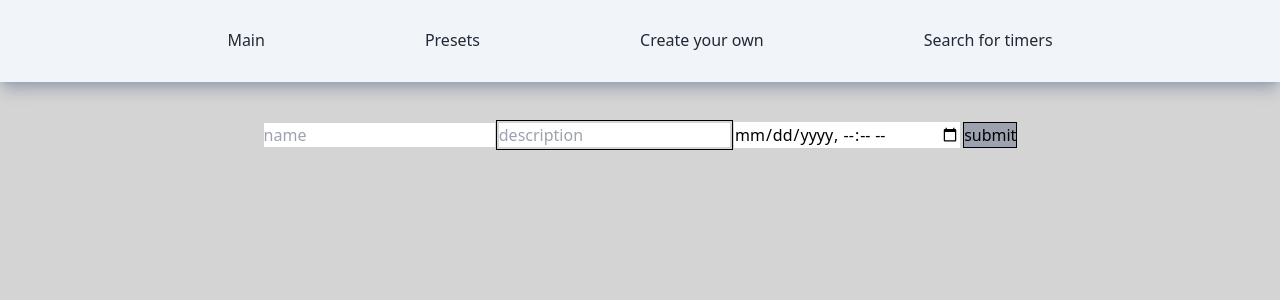
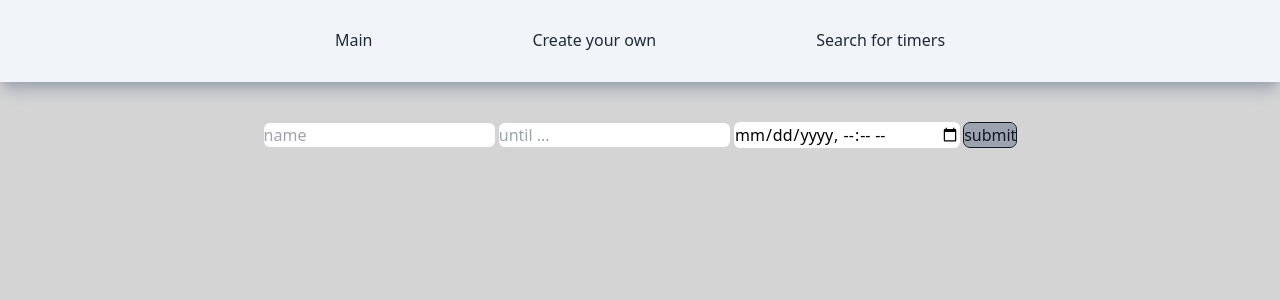
Before and after one commit to OPApple/countdown, a Flask app: page /createnew in a window 1280 px wide. Shown: the top 300 px of the page. Run offline with Flask 2, Linux system fonts and the light colour scheme.

Commit message:
style updates

```diff
--- a/static/css/dist/output.css
+++ b/static/css/dist/output.css
@@ -595,6 +595,10 @@
   flex-direction: column;
 }
 
+.flex-wrap {
+  flex-wrap: wrap;
+}
+
 .items-center {
   align-items: center;
 }
@@ -680,6 +684,11 @@
   color: rgb(59 130 246 / var(--tw-text-opacity));
 }
 
+.text-gray-900 {
+  --tw-text-opacity: 1;
+  color: rgb(17 24 39 / var(--tw-text-opacity));
+}
+
 .shadow-lg {
   --tw-shadow: 0 10px 15px -3px rgb(0 0 0 / 0.1), 0 4px 6px -4px rgb(0 0 0 / 0.1);
   --tw-shadow-colored: 0 10px 15px -3px var(--tw-shadow-color), 0 4px 6px -4px var(--tw-shadow-color);
@@ -697,10 +706,6 @@
 
 .outline-1 {
   outline-width: 1px;
-}
-
-.outline-offset-2 {
-  outline-offset: 2px;
 }
 
 .transition {
--- a/templates/P5R.html
+++ b/templates/P5R.html
@@ -72,8 +72,8 @@
 
     </div>
 
-    <div class="flex justify-center py-6">
-        until: {{countdowns.desc}}
+    <div class="flex justify-center py-6 text-blue-500 text-3xl">
+        until {{countdowns.desc}}
 
     </div>
 
--- a/templates/base.html
+++ b/templates/base.html
@@ -14,10 +14,6 @@
 
         <a href="/" class="group text-gray-800 transition duration-300">
             Main
-            <span class="block max-w-0 group-hover:max-w-full transition-all duration-500 h-0.5 bg-blue-500"></span>
-        </a>
-        <a href="" class="group text-gray-800 transition duration-300">
-            Presets
             <span class="block max-w-0 group-hover:max-w-full transition-all duration-500 h-0.5 bg-blue-500"></span>
         </a>
         <a href="/createnew" class="group text-gray-800 transition duration-300">
--- a/templates/christmas.html
+++ b/templates/christmas.html
@@ -72,8 +72,8 @@
 
     </div>
 
-    <div class="flex justify-center py-6">
-        until: {{countdowns.desc}}
+    <div class="flex justify-center py-6 text-blue-500 text-3xl">
+        until {{countdowns.desc}}
 
     </div>
 
--- a/templates/createnew.html
+++ b/templates/createnew.html
@@ -5,13 +5,13 @@
 {% endblock %}
 
 {% block body %}
-<div class="flex flex-col justify-center items-center">
+<div class="flex flex-wrap justify-center items-center">
     <form action="/" method="post">
 
-        <input type="text" placeholder="name" name="name" id="name">
-        <input type="text" placeholder="description" name="desc" id="desc" class="outline outline-offset-2 outline-1">
-        <input type="datetime-local" name="date_input" id="date_input">
-        <button type="submit" class="outline outline-1 bg-gray-400 hover:bg-gray-500">submit</button>
+        <input type="text" placeholder="name" name="name" id="name"class="rounded-md">
+        <input type="text" placeholder="until ..." name="desc" id="desc"class="rounded-md">
+        <input type="datetime-local" name="date_input" id="date_input" class="rounded-md">
+        <button type="submit" class="rounded-md text-gray-900 outline outline-1 bg-gray-400 hover:bg-gray-500">submit</button>
 
 
     </form>
--- a/templates/summer.html
+++ b/templates/summer.html
@@ -72,8 +72,8 @@
 
     </div>
 
-    <div class="flex justify-center py-6">
-        until: {{countdowns.desc}}
+    <div class="flex justify-center py-6 text-blue-500 text-3xl">
+        until {{countdowns.desc}}
 
     </div>
 
--- a/templates/timer.html
+++ b/templates/timer.html
@@ -78,8 +78,8 @@
 
     </div>
 
-    <div class="flex justify-center py-6">
-        until: {{countdowns.desc}}
+    <div class="flex justify-center py-6 text-blue-500 text-3xl">
+        until {{countdowns.desc}}
 
     </div>
 
```
Also changed, not shown: times.db.
